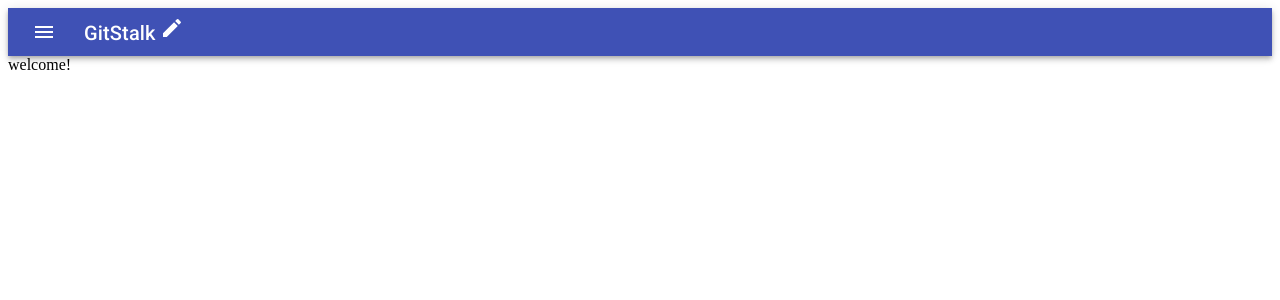
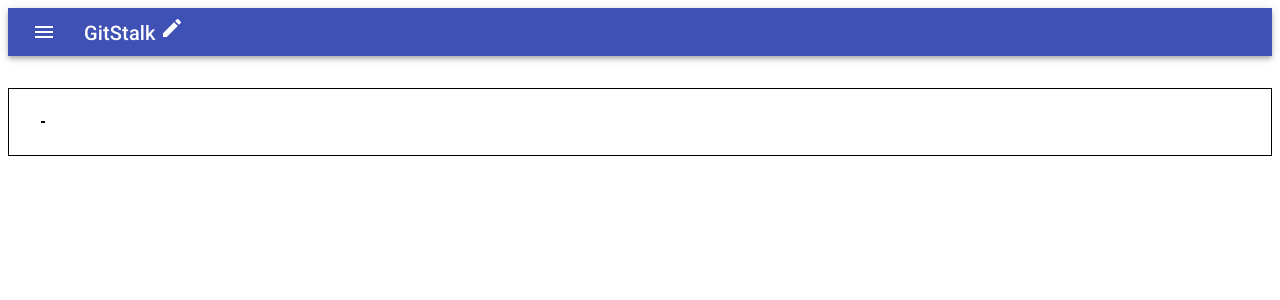
Before and after one commit to divyanshu-rawat/stalk-git-user, a React (Create React App) app: page /profile in a window 1280 px wide. Shown: the top 300 px of the page. Built offline with nearby package versions, Linux system fonts and the light colour scheme.

Commit message:
Code cleanup and refactoring reducers, added redux-persist..

```diff
--- a/src/App.css
+++ b/src/App.css
@@ -10,7 +10,19 @@ p {
 }
 
 .m-t-1em {
-    margin-top: 1em;
+  margin-top: 1em;
+}
+
+.pd-2em {
+  padding: 2em;
+}
+
+.m-t-2em {
+  margin-top: 2em;
+}
+
+.black-border {
+  border: 1px solid black;
 }
 
 .justify-align-content {
--- a/src/Components/profileComponent/index.js
+++ b/src/Components/profileComponent/index.js
@@ -1,8 +1,18 @@
 import React from "react";
 
 export default class Profile extends React.Component {
+  constructor(props) {
+    super(props);
+    console.log("this", this.props);
+  }
   render() {
-    console.log("this", this);
-    return <div>welcome!</div>;
+    return (
+      <div>
+        <div className="flex flex-row m-t-2em pd-2em black-border">
+          <div className="flex flex-col black-border" />
+          <div className="flex flex-col black-border" />
+        </div>
+      </div>
+    );
   }
 }
--- a/src/Constants/index.js
+++ b/src/Constants/index.js
@@ -1,3 +1,6 @@
 
 export const GET_GITHUB_API_DATA = 'GET_GITHUB_API_DATA';
 export const GET_GITHUB_API_REPO_DATA = 'GET_GITHUB_API_REPO_DATA';
+
+export const USER_PROFILE = "USER_PROFILE";
+export const DESCRIPTION = "DESCRIPTION";
--- a/src/Reducers/descriptionReducer.js
+++ b/src/Reducers/descriptionReducer/descriptionReducer.js
@@ -2,7 +2,7 @@ const intialState = {
   data: {}
 };
 
-export const descriptionReducer = (state = intialState, action) => {
+const descriptionReducer = (state = intialState, action) => {
   switch (action.type) {
     case "GET_GITHUB_API_REPO_DATA":
       state.data = action.DATA;
@@ -12,3 +12,5 @@ export const descriptionReducer = (state = intialState, action) => {
       return { data: state.data };
   }
 };
+
+export default descriptionReducer;
--- /dev/null
+++ b/src/Reducers/descriptionReducer/index.js
@@ -0,0 +1,5 @@
+import reducer from "./descriptionReducer";
+
+export default {
+  reducer
+};
--- a/src/Reducers/index.js
+++ /dev/null
@@ -1,5 +0,0 @@
-import { combineReducers } from "redux";
-import { userProfileReducer } from "./profileReducer";
-import { descriptionReducer } from "./descriptionReducer";
-
-export default combineReducers({ descriptionReducer, userProfileReducer });
--- /dev/null
+++ b/src/Reducers/userProfileReducer/index.js
@@ -0,0 +1,5 @@
+import reducer from "./userProfileReducer";
+
+export default {
+  reducer
+};
--- a/src/Reducers/profileReducer.js
+++ b/src/Reducers/userProfileReducer/userProfileReducer.js
@@ -1,10 +1,10 @@
-import * as t from "../Constants";
+import * as t from "../../Constants";
 
 const intialState = {
   data: {}
 };
 
-export const userProfileReducer = (state = intialState, action) => {
+const userProfileReducer = (state = intialState, action) => {
   switch (action.type) {
     case t.GET_GITHUB_API_DATA:
       state.data = action.DATA;
@@ -14,3 +14,5 @@ export const userProfileReducer = (state = intialState, action) => {
       return { data: state.data };
   }
 };
+
+export default userProfileReducer;
--- a/src/index.js
+++ b/src/index.js
@@ -1,20 +1,36 @@
 import React from "react";
 import ReactDOM from "react-dom";
+
+/* Redux */
 import { Provider } from "react-redux";
 import { createStore } from "redux";
-import { combineReducers } from "redux";
-import { BrowserRouter, Route, Switch } from "react-router-dom";
-import rootReducer from "./Reducers";
+import rootReducer from "./rootReducer";
+
+/* Redux Persist */
+import { PersistGate } from "redux-persist/integration/react";
+import { persistStore, persistReducer } from "redux-persist";
+import storage from "redux-persist/lib/storage"; // defaults to localStorage for web
+import autoMergeLevel2 from 'redux-persist/lib/stateReconciler/autoMergeLevel2';
+
+import { BrowserRouter } from "react-router-dom";
 import AppRouter from "./Routes";
 
-const appReducer = combineReducers({ rootReducer });
-const store = createStore(appReducer);
+const persistConfig = {
+  key: "root",
+  storage,
+  stateReconciler: autoMergeLevel2,
+};
+const persistedReducer = persistReducer(persistConfig, rootReducer);
+const store = createStore(persistedReducer);
+const persistor = persistStore(store);
 
 const Root = ({ store }) => (
   <Provider store={store}>
-    <BrowserRouter>
-      <AppRouter />
-    </BrowserRouter>
+    <PersistGate loading={null} persistor={persistor}>
+      <BrowserRouter>
+        <AppRouter />
+      </BrowserRouter>
+    </PersistGate>
   </Provider>
 );
 
--- /dev/null
+++ b/src/rootReducer.js
@@ -0,0 +1,9 @@
+import { combineReducers } from "redux";
+import description from "./Reducers/descriptionReducer";
+import userProfile from "./Reducers/userProfileReducer";
+import * as t from "./Constants";
+
+export default combineReducers({
+  [t.USER_PROFILE]: userProfile.reducer,
+  [t.DESCRIPTION]: description.reducer
+});
```
Also changed, not shown: package.json (+4 -3 lines), src/App.js (+4 -4 lines), 1 other file (tests, documents, lock files or other folders).
